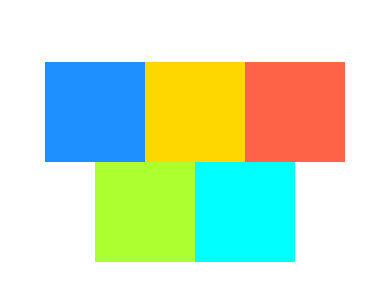
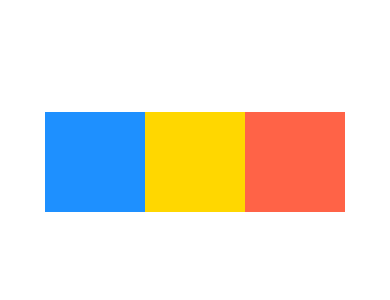
Before and after one commit to hafiscp/react-native-project, a React Native app: screen / in a window 390 px wide. Shown: the part 260-560 px from the top of the page. Built offline with nearby package versions, Linux system fonts and the light colour scheme.

Commit message:
31 - flexBasis, flexGrow, flexShrink

```diff
--- a/App.js
+++ b/App.js
@@ -23,13 +23,15 @@ export default function App() {
         justifyContent: "center", // Main - Primary Axis
         alignItems: "center", // Secondary Axis
         alignContent: "center", // Entire Content
-        flexWrap: "wrap",
       }}
     >
       <View
         style={{
           backgroundColor: "dodgerblue",
-          width: 100,
+          width: 100, //set the width to 300
+          // flexBasis: 100, // Alike flex. Value will be 100.
+          // flexGrow: 1, // If side is empty, it'll automatically fill with the existing view.
+          // flexShrink: 1, // If the view is in overflow, the flexShrink will be restrict the growth of overflowing view.
           height: 100,
         }}
       />
@@ -47,20 +49,6 @@ export default function App() {
           height: 100,
         }}
       />
-      <View
-        style={{
-          backgroundColor: "greenyellow",
-          width: 100,
-          height: 100,
-        }}
-      />
-      <View
-        style={{
-          backgroundColor: "aqua",
-          width: 100,
-          height: 100,
-        }}
-      />
     </View>
   );
 }
```
